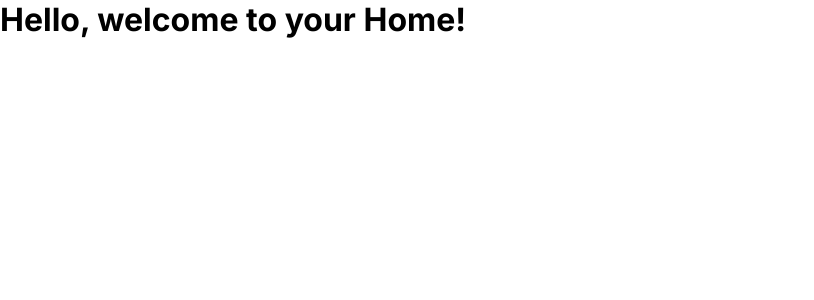
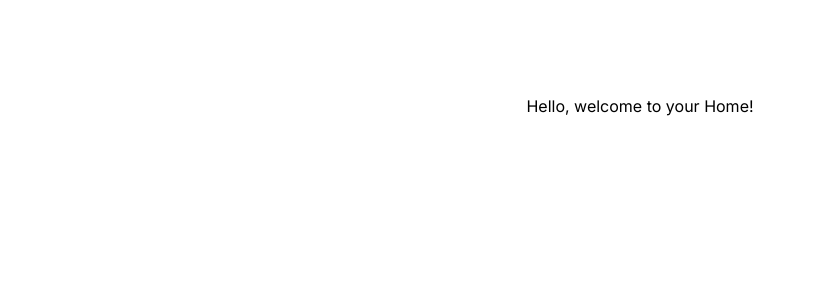
Before and after one commit to KarlStevenRequinto/Dota-Draft-App, a Next.js app: page /home in a window 1280 px wide. Shown: the top 300 px of the page, without its empty margins (0-814 px from the left). Built offline with nearby package versions, Linux system fonts and the light colour scheme.

Commit message:
done with initial project page structure

```diff
--- a/app/globals.css
+++ b/app/globals.css
@@ -26,3 +26,12 @@ a {
     color-scheme: dark;
   }
 }
+
+.main {
+  display: flex;
+  flex-direction: column;
+  justify-content: space-between;
+  align-items: center;
+  padding: 6rem;
+  min-height: 100vh;
+}
--- a/app/home/page.js
+++ b/app/home/page.js
@@ -1,5 +1,5 @@
 import React from 'react';
 
 export default function Home() {
-    return <h1>Hello, welcome to your Home!</h1>;
-  }
+  return <main className='main'>Hello, welcome to your Home!</main>;
+}
--- a/app/page.js
+++ b/app/page.js
@@ -2,8 +2,6 @@ import styles from './styles.module.css';
 
 export default function Home() {
   return (
-    <main className={styles.main}>
-      root screen
-    </main>
+    <main className={styles.main}>You should not be here!</main>
   );
 }
```
